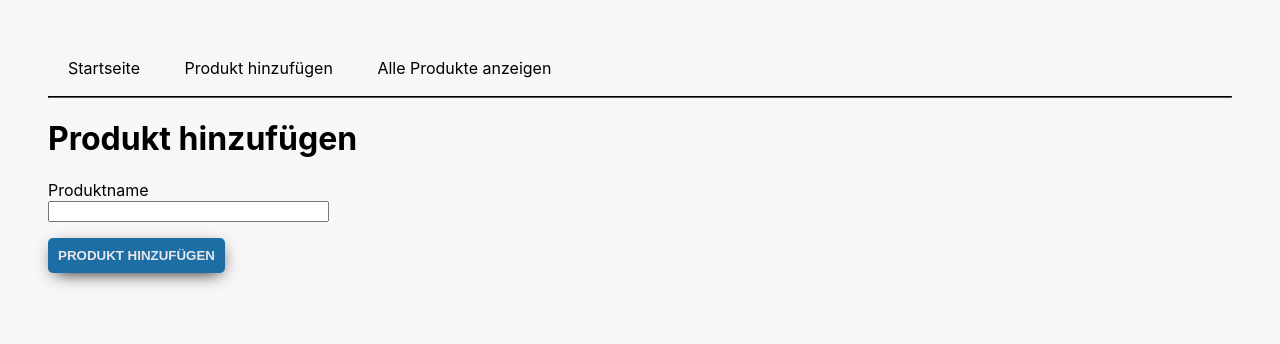
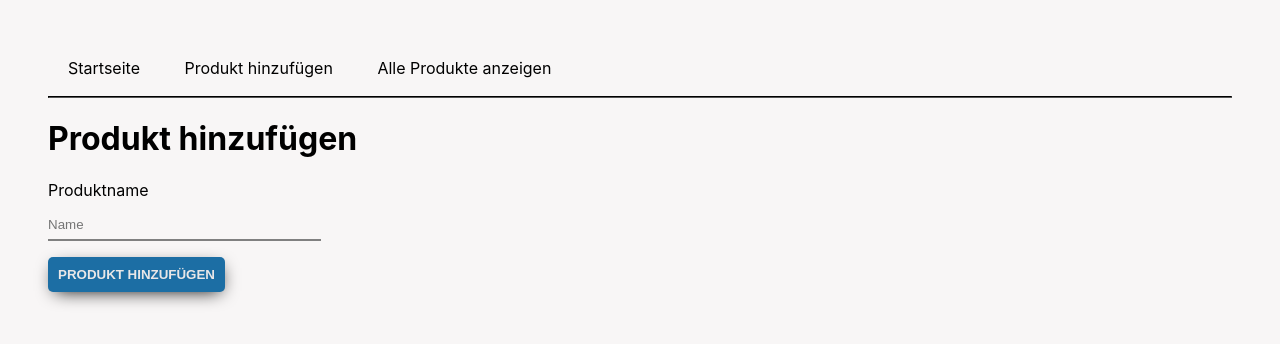
Before and after one commit to finischer/docker-microservices, a Flask app: page /add_product in a window 1280 px wide. Shown: the top 344 px of the page. Run offline with Flask 2, Linux system fonts and the light colour scheme.

Commit message:
Edit input-field desing

```diff
--- a/main.py
+++ b/main.py
@@ -60,7 +60,7 @@ def add_product():
         }
 
         collection.insert_one(product)
-        flash('Produkt wurde erfolgreich hinzugefügt')
+        flash('Produkt wurde erfolgreich hinzugefügt!', 'success')
         return redirect(url_for('all_products'))
 
     return render_template('add_product.html', form=form)
@@ -87,10 +87,13 @@ def edit_product(id):
 
     if form.validate_on_submit():
         product_name = request.form['product_name']
+        if product_name == product['product_name']:
+            flash('Der Name das Produktes wurde nicht geändert!', 'warning')
+            return redirect(url_for('all_products'))
 
         collection.find_one_and_update({"_id": id}, {"$set": {"product_name": product_name}})
 
-        flash('Produkt wurde erfolgreich bearbeitet')
+        flash('Produkt wurde erfolgreich bearbeitet', 'success')
         return redirect(url_for('all_products'))
 
     return render_template('edit_product.html', product=product, form=form)
@@ -102,7 +105,7 @@ def delete_product(id):
     collection = db.col
 
     collection.delete_one({"_id": id})
-    flash('Produkt wurde erfolgreich entfernt!')
+    flash('Produkt wurde erfolgreich entfernt!', 'success')
 
     return redirect(url_for("all_products"))
 
--- a/static/css/base.css
+++ b/static/css/base.css
@@ -13,7 +13,24 @@ body {
   margin: 10px 20px 10px 20px;
 }
 
-.navigation {
+.input {
+  border: 0;
+  border-bottom: 2px solid gray;
+  outline: 0;
+  color: black;
+  padding: 7px 0;
+  margin-top: 10px;
+  background: transparent;
+}
+
+.input-edit {
+  border: 0;
+  border-bottom: 1px solid black;
+  outline: 0;
+  color: black;
+  padding-bottom: 3px;
+  font-style: italic;
+  background: transparent;
 }
 
 .btn {
--- a/static/css/products.css
+++ b/static/css/products.css
@@ -8,7 +8,7 @@
   border-radius: 20px;
   box-shadow: 0 0 20px 8px #d0d0d0;
   padding: 20px;
-  margin: 30px 0 30px 0;
+  margin: 10px 0 60px 0;
   width: auto;
 }
 
@@ -19,7 +19,18 @@
 .message {
   display: flex;
   justify-content: center;
-  color: green;
+}
+
+.success {
+  color: #339900;
+}
+
+.warning {
+  color: #ffcc00;
+}
+
+.error {
+  color: #cc3300;
 }
 
 ul {
--- a/templates/add_product.html
+++ b/templates/add_product.html
@@ -6,7 +6,7 @@
         {{ form.hidden_tag() }}
         <p>
             {{ form.product_name.label }}<br>
-            {{ form.product_name(size=32) }}
+            {{ form.product_name(size=32, class_="input", placeholder="Name") }}
         </p>
         <p>{{ form.submit(class_="btn btn-contained") }}</p>
     </form>
--- a/templates/edit_product.html
+++ b/templates/edit_product.html
@@ -10,7 +10,7 @@
             <ul>
                     <li class="product">
                         <p>Produkt-ID: {{product._id}}</p>
-                        <p>Name:  {{ form.product_name(size=32, value=product.product_name) }} </p>
+                        <p>Name:  {{ form.product_name(size=32, value=product.product_name, class_="input-edit") }} </p>
                         <p>Hinzugefügt am: {{ product.hinzugefuegt}} </p>
                     </li>
                     <div class="buttons">
--- a/templates/index.html
+++ b/templates/index.html
@@ -2,4 +2,9 @@
 
 {% block content %}
 <h1>Willkommen zur Produktverwaltung</h1>
+<div class="content">
+    <p>Die Produktverwaltung dient dazu Produkte übersichtlich anzuzeigen und zu speichern.</p>
+    <p>Beim Hinzufügen eines Produkts wird sowohl eine eindeutige ID erzeugt als auch das Datum dokumentiert, an dem das Produkt hinzugefügt wurde. Den Namen beim Anlegen des Produkts können Sie selbst wählen.</p>
+    <p>In der Produktliste können Sie einzelne Produkte anklicken und diese entweder bearbeiten oder entfernen.</p>
+</div>
 {% endblock %}
--- a/templates/products.html
+++ b/templates/products.html
@@ -3,10 +3,10 @@
 {% block content %}
 <h1>Produkte</h1>
 <div class="message">
-    {% with messages = get_flashed_messages() %}
+    {% with messages = get_flashed_messages(with_categories=true) %}
         {% if messages %}
-            {% for message in messages %}
-                <h4>{{ message }}</h4>
+            {% for category, message in messages %}
+                <h4 class="{{ category }}">{{ message }}</h4>
             {% endfor %}
         {% endif %}
     {% endwith %}
```
